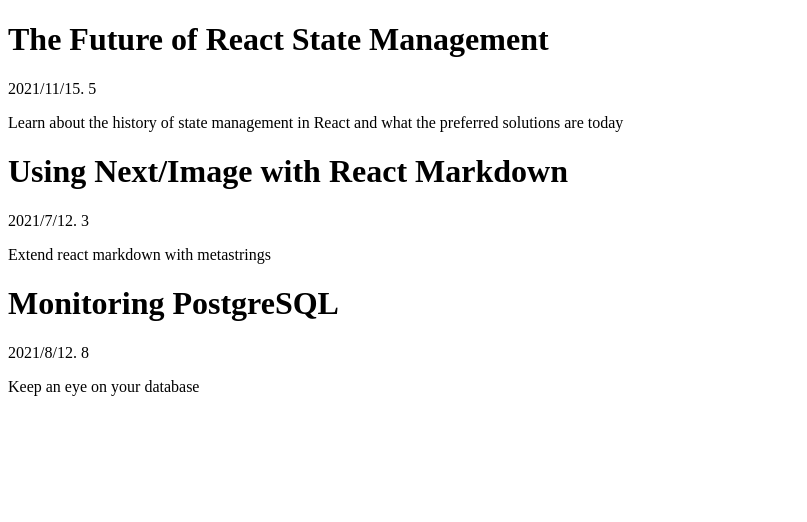
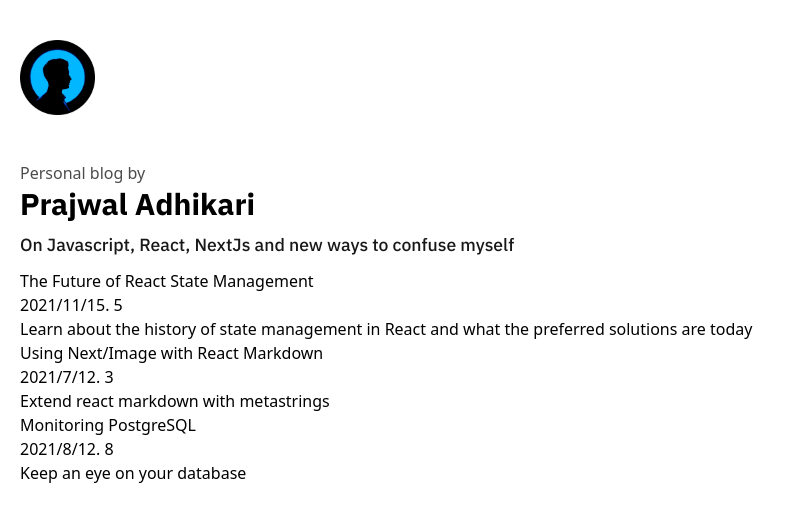
Before and after one commit to Prajwalad101/personal-blog, a Next.js app: page / in a window 1280 px wide. Shown: the top 522 px of the page, without its empty margins (0-807 px from the left). Built offline with nearby package versions, Linux system fonts and the light colour scheme.

Commit message:
add style to heading component

```diff
--- /dev/null
+++ b/components/heading.js
@@ -0,0 +1,22 @@
+import Image from 'next/image';
+
+function Heading() {
+  return (
+    <div>
+      <div className='my-10'>
+        <Image src='/images/profile.png' width={75} height={75} />
+      </div>
+      <div className='font-IBM'>
+        <p className=' opacity-70 text-heading2 font-sans font-medium'>
+          Personal blog by
+        </p>
+        <h1 className='font-IBM font-extrabold text-3xl'>Prajwal Adhikari</h1>
+        <p className='font-medium opacity-90 text-heading3 my-3'>
+          On Javascript, React, NextJs and new ways to confuse myself
+        </p>
+      </div>
+    </div>
+  );
+}
+
+export default Heading;
--- a/pages/_app.js
+++ b/pages/_app.js
@@ -1,7 +1,7 @@
-import 'tailwindcss/tailwind.css'
+import '../styles/global.css';
 
 function MyApp({ Component, pageProps }) {
-  return <Component {...pageProps} />
+  return <Component {...pageProps} />;
 }
 
-export default MyApp
+export default MyApp;
--- /dev/null
+++ b/pages/_document.js
@@ -0,0 +1,22 @@
+import Document, { Html, Head, Main, NextScript } from 'next/document';
+
+class MyDocument extends Document {
+  render() {
+    return (
+      <Html>
+        <Head>
+          <link
+            href='https://fonts.googleapis.com/css2?family=Alegreya+Sans:wght@400;500;700&family=IBM+Plex+Sans:wght@300;400;500;600;700&family=Merriweather:wght@300;400;700&display=swap'
+            rel='stylesheet'
+          />
+        </Head>
+        <body>
+          <Main />
+          <NextScript />
+        </body>
+      </Html>
+    );
+  }
+}
+
+export default MyDocument;
--- a/pages/index.js
+++ b/pages/index.js
@@ -1,13 +1,15 @@
 import Head from 'next/head';
 import Posts from '../components/content/posts';
+import Heading from '../components/heading';
 
 export default function Home() {
   return (
-    <div>
+    <div className='container mx-auto px-5'>
       <Head>
         <title>Create Next App</title>
         <link rel='icon' href='/favicon.ico' />
       </Head>
+      <Heading />
       <Posts />
     </div>
   );
--- /dev/null
+++ b/styles/global.css
@@ -0,0 +1,15 @@
+@tailwind base;
+@tailwind components;
+@tailwind utilities;
+
+.font-IBM {
+  font-family: 'IBM Plex Sans', sans-serif;
+}
+
+.font-Merriweather {
+  font-family: 'Merriweather', serif;
+}
+
+.font-AlegreyaSans {
+  font-family: 'Alegreya Sans', sans-serif;
+}
--- a/tailwind.config.js
+++ b/tailwind.config.js
@@ -3,10 +3,16 @@
   purge: ['./pages/**/*.{js,ts,jsx,tsx}', './components/**/*.{js,ts,jsx,tsx}'],
   darkMode: false, // or 'media' or 'class'
   theme: {
-    extend: {},
+    extend: {
+      fontSize: {
+        heading: ['2.5rem', '10px'],
+        heading2: ['1rem', '25px'],
+        heading3: ['1.1rem', '1.3'],
+      },
+    },
   },
   variants: {
     extend: {},
   },
   plugins: [],
-}
+};
```
Also changed, not shown: public/images/profile.png (added).
